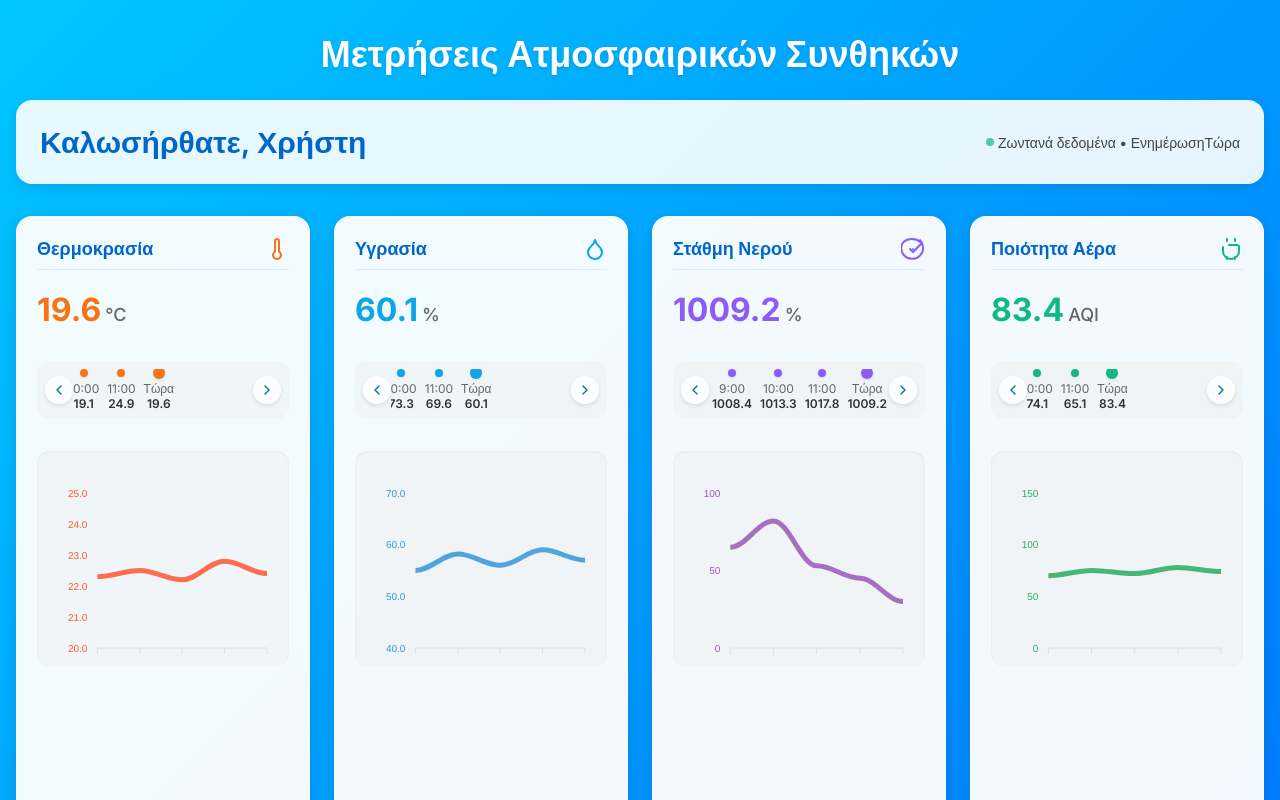
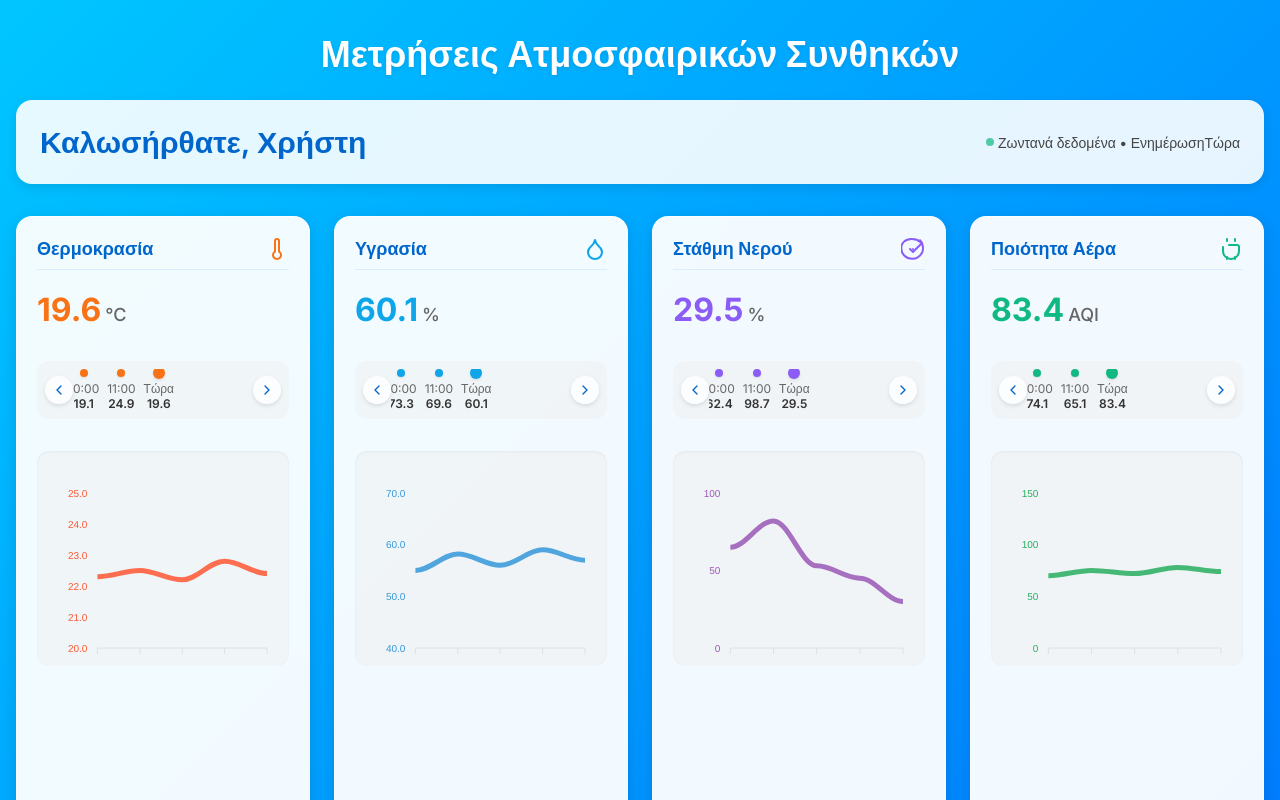
Before and after one commit to Jimlillis/iot-weather-server, a website: page public/new_index_2.html in a window 1280 px wide. Shown: the top 800 px of the page. Drawn offline with nearby package versions, Linux system fonts and the light colour scheme; no server answers.

Commit message:
[change] fenerateMockData

```diff
--- a/public/new_index_2.html
+++ b/public/new_index_2.html
@@ -574,8 +574,21 @@
 
         for (let i = count - 1; i >= 0; i--) {
             const time = new Date(now.getTime() - i * 3600000);
-        const value = config.baseValue +
+            let value;
+
+            if (sensorType === 'pressure') {
+                // Generate a random value between 0 and 1
+                const randomFactor = Math.random();
+                // Scale and shift the random value to be within the range [20, 100]
+                value = 20 + (randomFactor * 80); // 100 - 20 = 80
+            } else if (config) {
+                value = config.baseValue +
                         (Math.random() * config.variance * 2 - config.variance);
+            } else {
+                // Handle cases where the sensorType is not 'pressure' and not found in sensorConfig
+                console.warn(`Configuration not found for sensor type: ${sensorType}. Returning NaN.`);
+                value = NaN;
+            }
 
             data.push({
                 time: i === 0 ? 'Τώρα' : `${time.getHours()}:00`,
@@ -585,7 +598,6 @@
 
         return data;
     }
-
     // Generate data for each sensor
     const sensorData = {
       temperature: generateMockData('temperature', 8),
```
Lines whose indentation alone changed are shown as unchanged.
